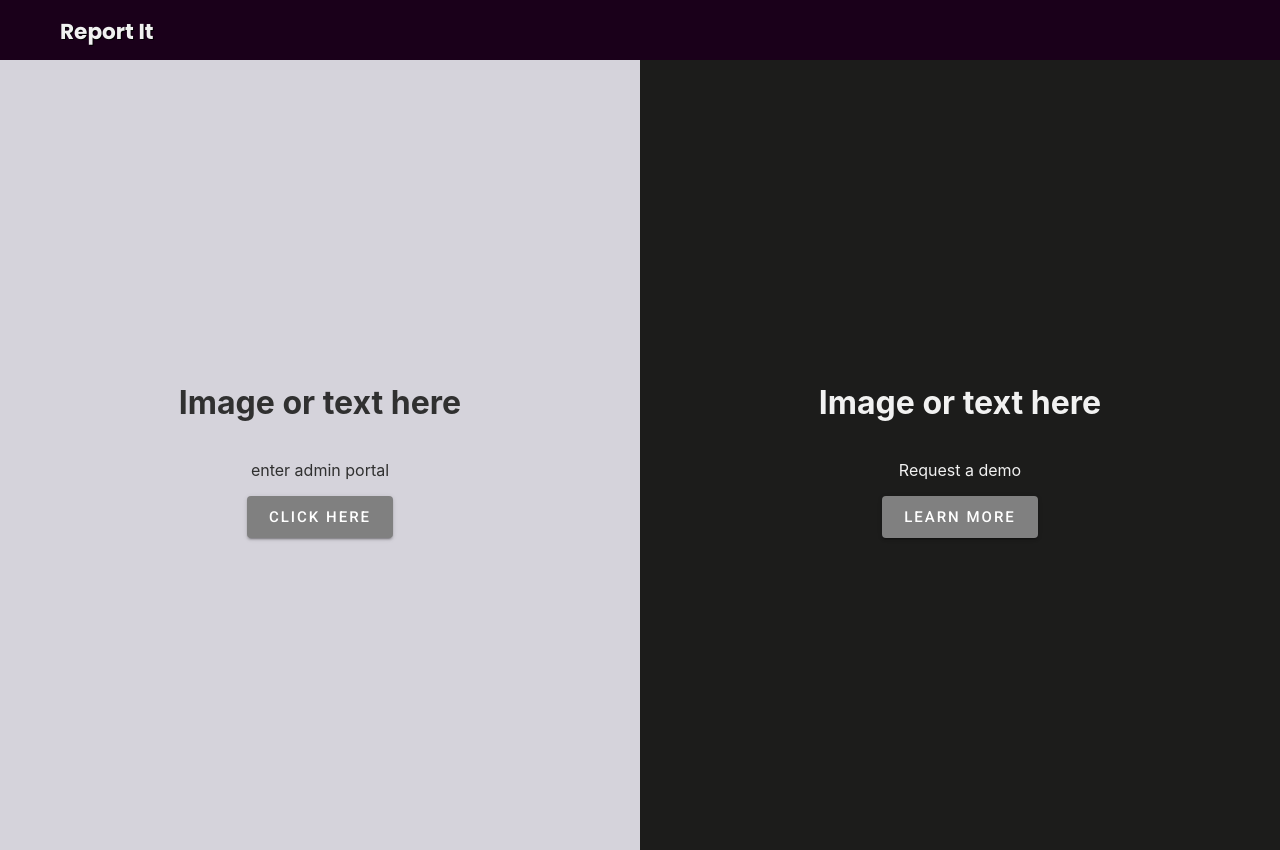
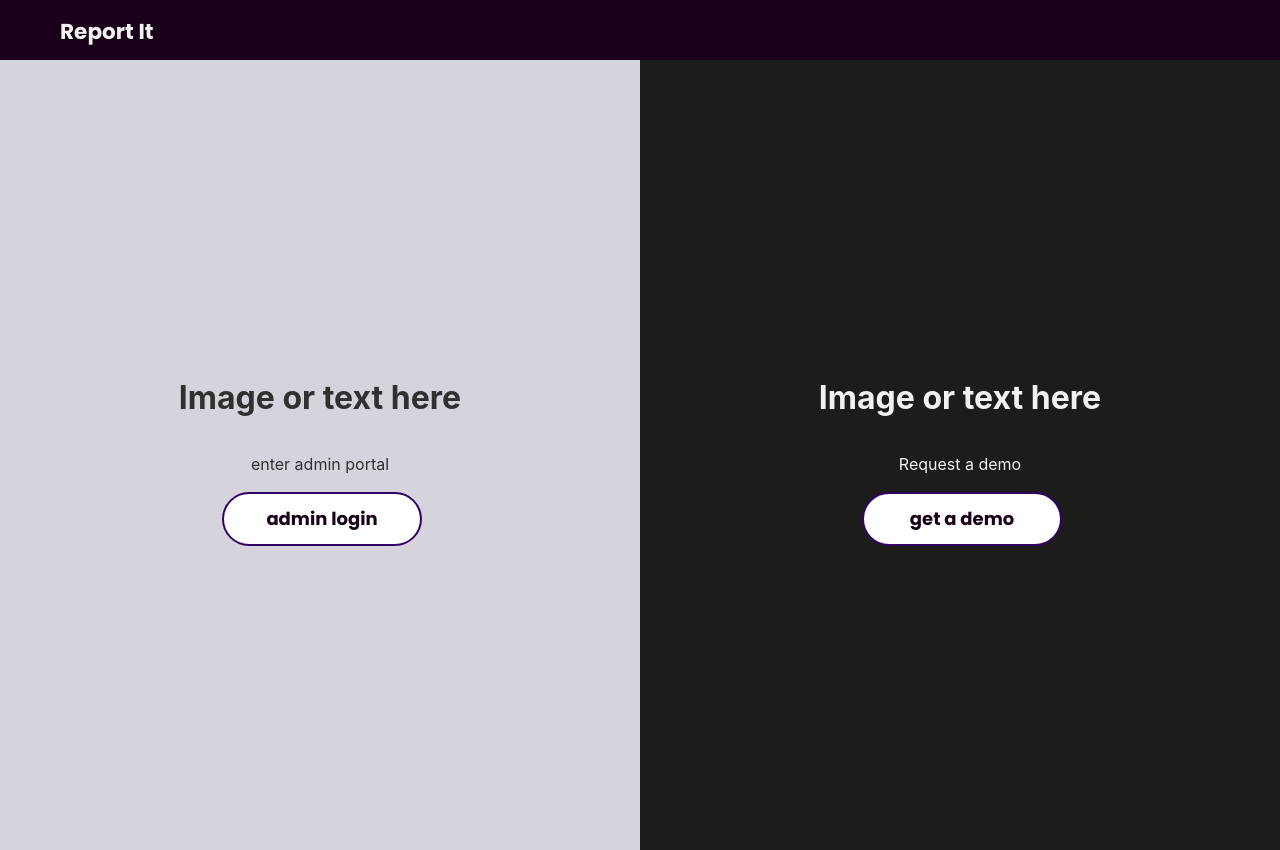
Before and after one commit to Tfauves/ReportItFrontEnd, a React (Create React App) app: page /admin in a window 1280 px wide. Built offline with nearby package versions, Linux system fonts and the light colour scheme.

Commit message:
refactor site buttons to be consistant with new styled component button

```diff
--- a/src/components/AreaAdmin/AdminView.js
+++ b/src/components/AreaAdmin/AdminView.js
@@ -1,15 +1,16 @@
 import React from "react";
 import { useNavigate } from "react-router-dom";
-import { Button } from "@mui/material";
+import styled from "styled-components";
+import CustomBtn from "../common/CustomBtn";
 
 const AdminView = () => {
   const navigate = useNavigate();
 
-  const handleNavigate = () => {
+  const navigateAdminLogin = () => {
     navigate("/adminlogin");
   };
 
-  const handleNavigateInfo = () => {
+  const navigateDemo = () => {
     navigate("/info");
   };
 
@@ -42,18 +43,7 @@ const AdminView = () => {
           <h1 style={{ color: "#303030" }}>Image or text here</h1>
           <p style={{ color: "#303030" }}>enter admin portal</p>
           <div>
-            <Button
-              sx={{ "&:hover": { color: "#303030" } }}
-              style={{
-                backgroundColor: "gray",
-                letterSpacing: "2px",
-              }}
-              onClick={handleNavigate}
-              variant="contained"
-              size="large"
-            >
-              click here
-            </Button>
+            <CustomBtn onClick={navigateAdminLogin} text="admin login" />
           </div>
         </div>
 
@@ -73,18 +63,7 @@ const AdminView = () => {
           <h1 style={{ color: "#f1f1f1" }}>Image or text here</h1>
           <p style={{ color: "#f1f1f1" }}>Request a demo</p>
           <div>
-            <Button
-              sx={{ "&:hover": { color: "#303030" } }}
-              style={{
-                backgroundColor: "gray",
-                letterSpacing: "2px",
-              }}
-              onClick={handleNavigateInfo}
-              variant="contained"
-              size="large"
-            >
-              learn more
-            </Button>
+            <CustomBtn onClick={navigateDemo} text="get a demo" />
           </div>
         </div>
       </div>
--- a/src/components/Home/Hero.js
+++ b/src/components/Home/Hero.js
@@ -6,7 +6,7 @@ import CustomBtn from "../common/CustomBtn";
 
 const Hero = styled.section`
   min-height: 70vh;
-  padding: 20vh 60px;
+  padding: 15vh 60px;
   background-image: url(${heroImg});
   background-size: cover;
   background-attachment: fixed;
@@ -24,7 +24,7 @@ const StyledHeader = styled.h1`
 const StyledSubHeader = styled.p`
   color: #f5f5f5;
   margin-bottom: 60px;
-  margin-top: -15px;
+  margin-top: 2px;
   font-family: "Poppins", sans-serif;
   font-size: 21px;
   font-weight: 400;
--- a/src/components/MiddleSection/MiddleSection.js
+++ b/src/components/MiddleSection/MiddleSection.js
@@ -4,7 +4,6 @@ import styled from "styled-components";
 const StyledMiddleSection = styled.section`
   min-height: 70vh;
   padding: 20vh 60px;
-
   background-size: cover;
 `;
 
@@ -67,6 +66,7 @@ const MiddleSection = () => {
           <FlexChildBlock>
             <StyledHeader>this middle section</StyledHeader>
           </FlexChildBlock>
+          <FlexChildBlock></FlexChildBlock>
         </FlexboxContainer>
       </Container>
     </StyledMiddleSection>
```
